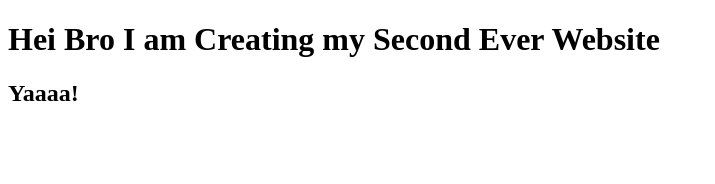
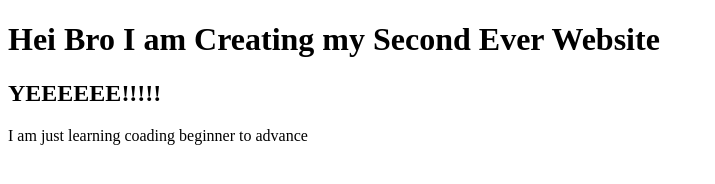
Before and after one commit to David-Kudrot/my-second-website, a plain HTML site: page index.html in a window 1280 px wide. Shown: the whole page, without its empty margins (0-715 px from the left). Drawn offline with Linux system fonts and the light colour scheme.

Commit message:
I am adding p

```diff
--- a/index.html
+++ b/index.html
@@ -8,6 +8,7 @@
 </head>
 <body>
     <h1>Hei Bro I am Creating my Second Ever Website</h1>
-    <h2>Yaaaa!</h2>
+    <h2>YEEEEEE!!!!!</h2>
+    <p>I am just learning coading  beginner to advance</p>
 </body>
 </html>
```
